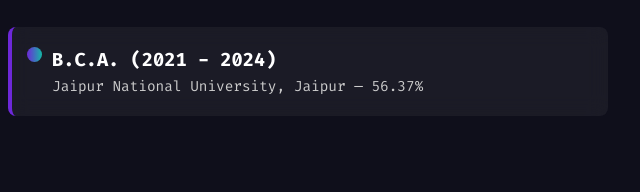
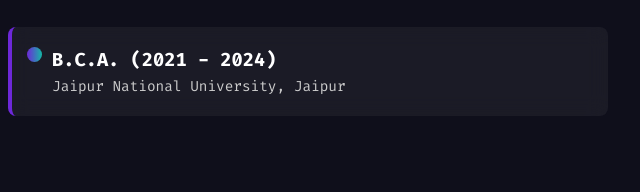
Before and after one commit to Sooraj734056/my-portfolio, a plain HTML site: page index.html in a window 1280 px wide. Shown: the part 1579-1771 px from the top of the page, 332-972 px from the left. Drawn offline with nearby package versions, Linux system fonts and the light colour scheme.

```diff
--- a/index.html
+++ b/index.html
@@ -134,7 +134,7 @@
         <div class="edu-dot"></div>
         <div class="edu-content">
           <h3>B.C.A. (2021 - 2024)</h3>
-          <p>Jaipur National University, Jaipur — 56.37%</p>
+          <p>Jaipur National University, Jaipur</p>
         </div>
       </div>
     </div>
```
